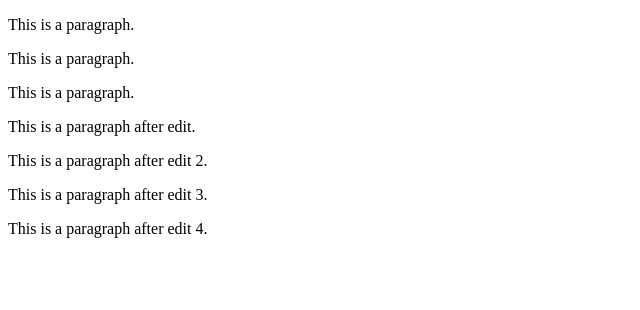
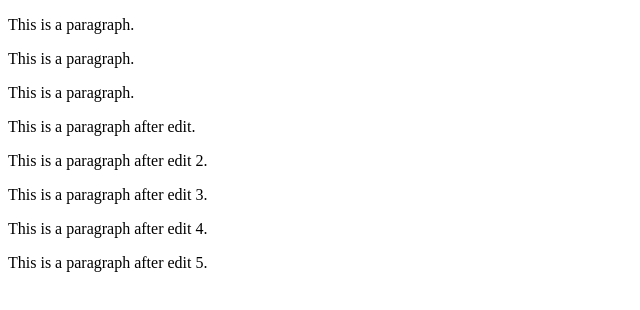
Before and after one commit to MichalMucek/DevOps-Workshop, a plain HTML site: page index.html in a window 1280 px wide. Shown: the whole page, without its empty margins (0-640 px from the left). Drawn offline with Linux system fonts and the light colour scheme.

Commit message:
Update index.html

```diff
--- a/index.html
+++ b/index.html
@@ -11,5 +11,7 @@
 <p>This is a paragraph after edit 3.</p>
 <p>This is a paragraph after edit 4.</p>
 
+<p>This is a paragraph after edit 5.</p>
+
 </body>
 </html>
```
